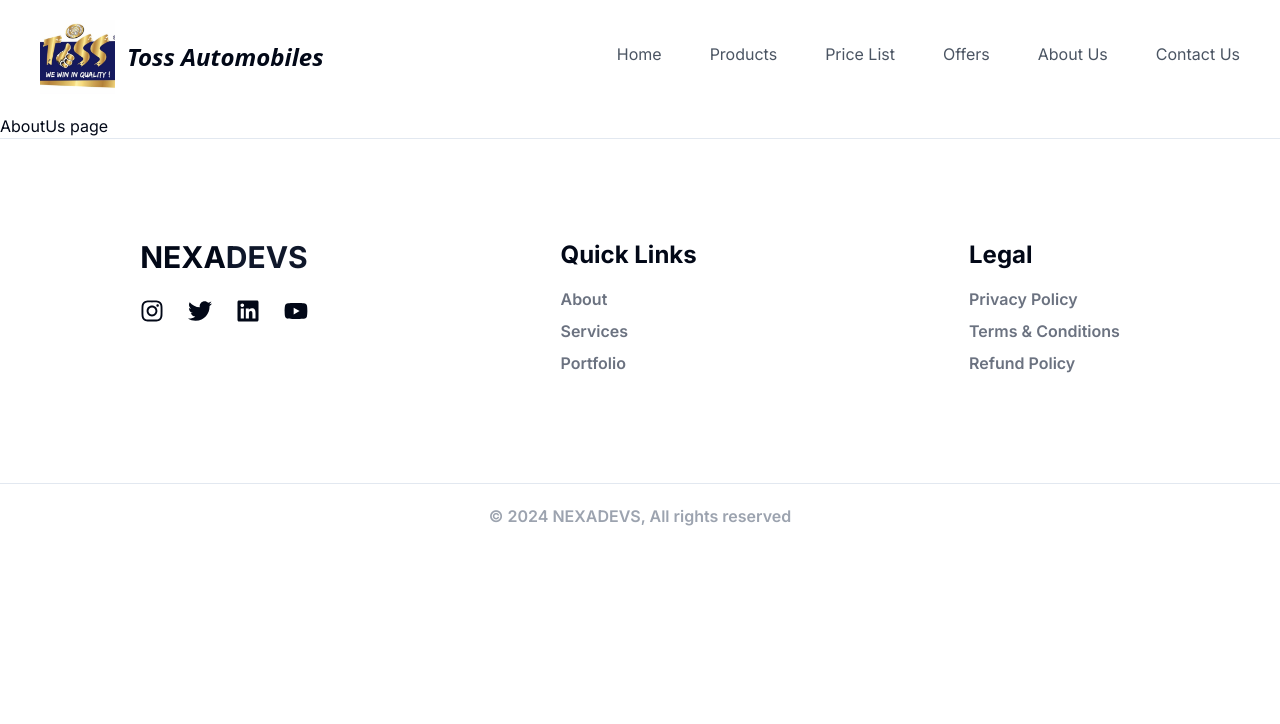
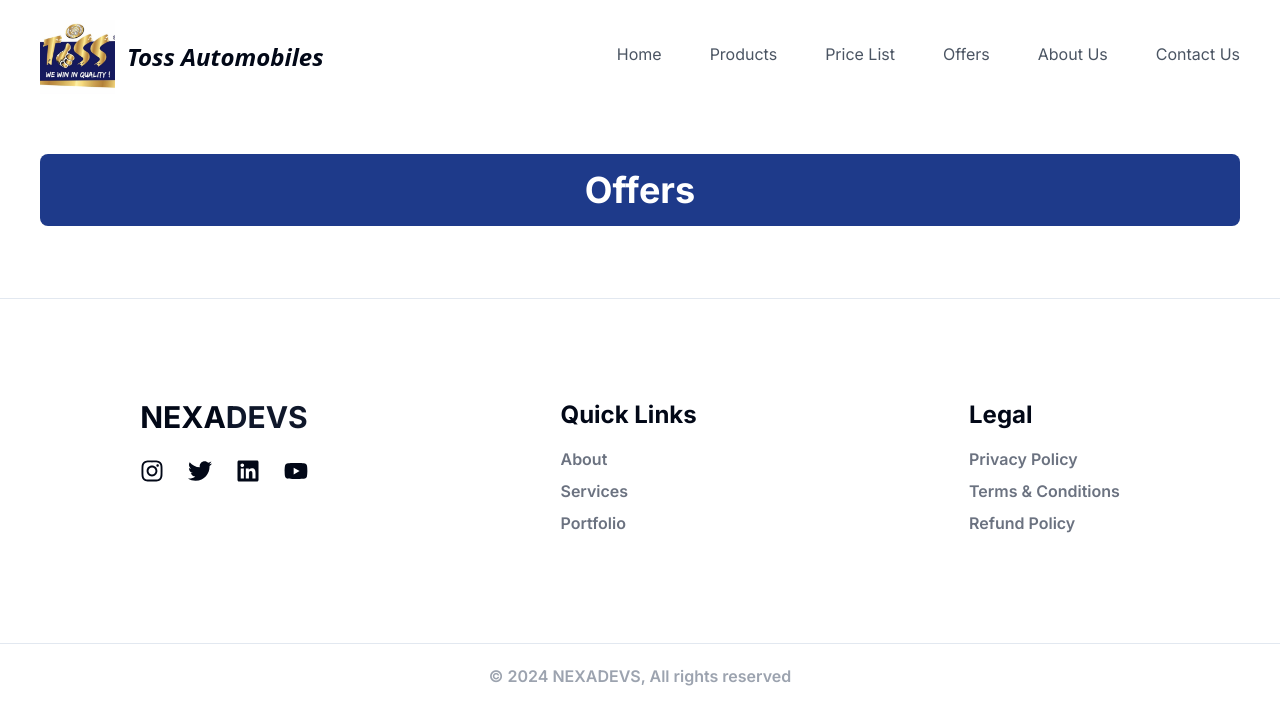
Before and after one commit to darshit890/crosscables, a Next.js app: page /offers in a window 1280 px wide. Shown: the top 724 px of the page. Built offline with nearby package versions, Linux system fonts and the light colour scheme.

Commit message:
modified:   app/offers/page.tsx 	modified:   app/priceList/page.tsx

```diff
--- a/app/offers/page.tsx
+++ b/app/offers/page.tsx
@@ -2,7 +2,9 @@ import React from 'react'
 
 const Offers = () => {
   return (
-    <div>AboutUs page</div>
+    <div className='p-10'>
+      <h1 className="text-4xl font-bold text-center mb-8 bg-blue-900 text-white py-4 rounded-lg">Offers</h1>
+    </div>
   )
 }
 
--- a/app/priceList/page.tsx
+++ b/app/priceList/page.tsx
@@ -3,17 +3,17 @@
 const PriceList = () => {
   return (
     <div className="bg-white">
-      <div className="max-w-7xl mx-auto px-4 sm:px-6 lg:px-8 py-12">
+      <div className=" mx-auto px-4 sm:px-6 lg:px-10 py-10">
         <h1 className="text-4xl font-bold text-center mb-8 bg-blue-900 text-white py-4 rounded-lg">
           PRICE LIST
         </h1>
 
         <div className="grid grid-cols-1 md:grid-cols-2 gap-8 items-center">
-        <div className="left: 0; width: 100%; height: 0; position: relative; padding-bottom: 129.4118%;">
-          <iframe src="https://drive.google.com/file/d/1PmJX25tP7DV-xRy3jA_H4QyfpQRduCz0/preview?usp=embed_googleplus" className="top: 0; left: 0; position: absolute; border: 0;" allowFullScreen width={500} height={300}></iframe>
+        <div className="left: 0; width: 100%; height: 0; position: relative; padding-bottom: 129.4118%; px-10">
+          <iframe src="https://drive.google.com/file/d/1PmJX25tP7DV-xRy3jA_H4QyfpQRduCz0/preview?usp=embed_googleplus" className="top: 0; left: 0; position: absolute; border: 0;" allowFullScreen width={600} height={300}></iframe>
         </div>
 
-          <div>
+          <div className="px-10">
             <h2 className="text-3xl font-semibold mb-4">PRICE LIST AS OF 2024</h2>
             <p className="text-lg mb-4">
               We understand that value for money is a top priority for our esteemed customers, and
```
